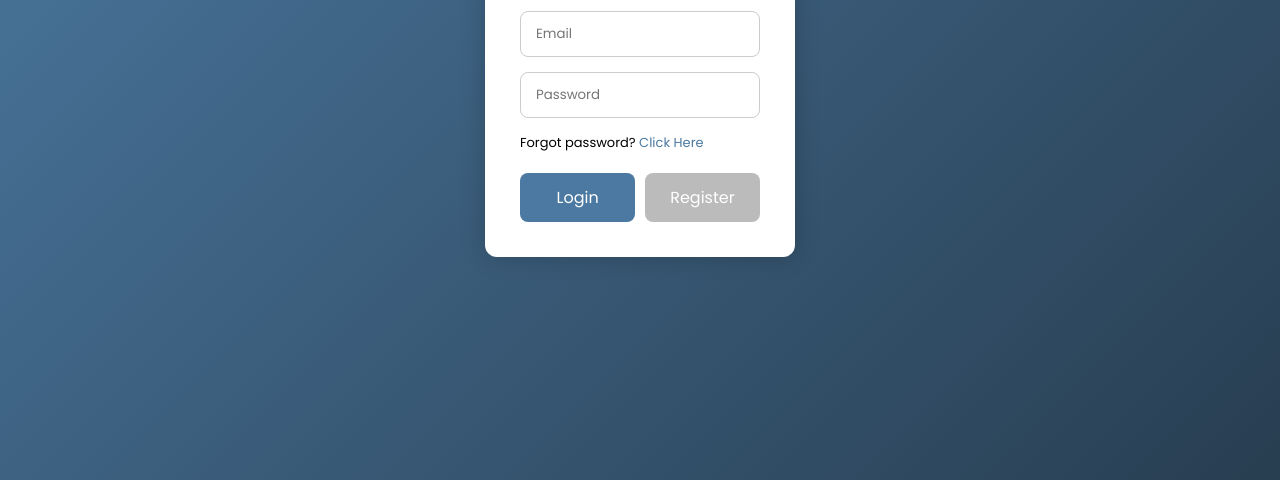
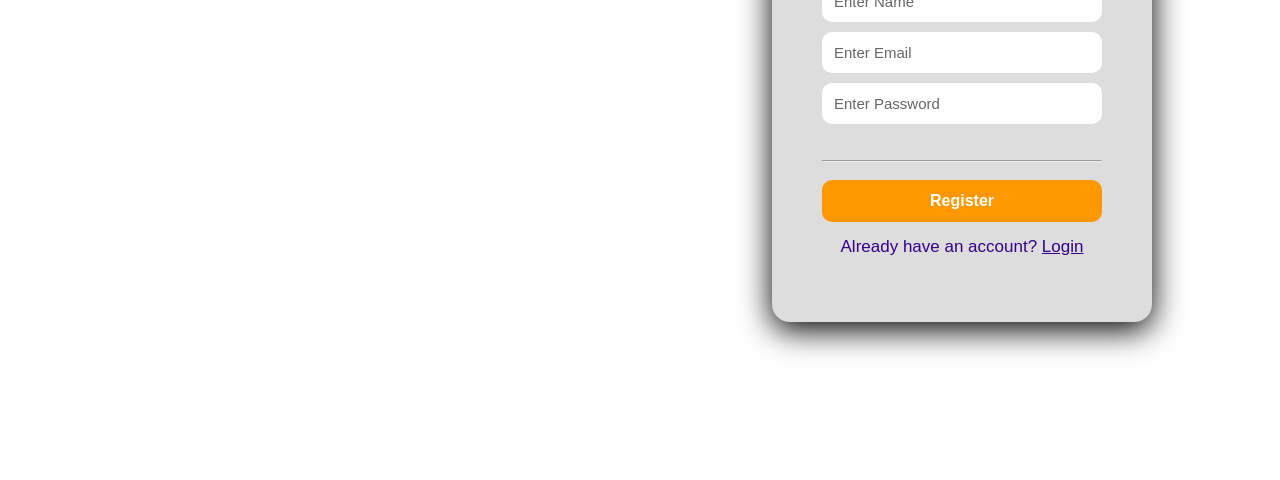
Before and after one commit to finalyearproject2612-cmyk/Commucode, a plain HTML site: page index.html in a window 1280 px wide. Shown: the part 320-800 px from the top of the page. Drawn offline with Linux system fonts and the light colour scheme.

Commit message:
Update index.html

```diff
--- a/index.html
+++ b/index.html
@@ -1,162 +1,160 @@
 <!DOCTYPE html>
 <html lang="en">
 <head>
-    <meta charset="UTF-8">
-    <meta name="viewport" content="width=device-width, initial-scale=1.0">
-    <title>Login & Register</title>
-    <link rel="stylesheet" href="style.css">
-  <style>
-    @import url('https://fonts.googleapis.com/css2?family=Poppins:wght@300;400;500;600&display=swap');
+<meta charset="UTF-8">
+<meta name="viewport" content="width=device-width, initial-scale=1.0">
+<title>SATSPANS</title>
 
+<!-- Firebase -->
+<script src="https://www.gstatic.com/firebasejs/8.10.1/firebase-app.js"></script>
+<script src="https://www.gstatic.com/firebasejs/8.10.1/firebase-auth.js"></script>
+<script src="https://www.gstatic.com/firebasejs/8.10.1/firebase-database.js"></script>
+
+<script>
+ const firebaseConfig = {
+    apiKey: "AIzaSyCfBZwY3GDSOTMuRf-oXdjhrd8C0ErbgLg",
+    authDomain: "commucode-851dd.firebaseapp.com",
+    projectId: "commucode-851dd",
+    storageBucket: "commucode-851dd.firebasestorage.app",
+    messagingSenderId: "435424389770",
+    appId: "1:435424389770:web:953b3e1e9912b80bc41b73",
+    measurementId: "G-PV6BYY0FLY"
+  };
+firebase.initializeApp(firebaseConfig);
+</script>
+
+<!-- External Script -->
+<script defer src="script.js"></script>
+
+
+<!-- Modern Stylish CSS -->
+<style>
 * {
     margin: 0;
     padding: 0;
-    font-family: 'Poppins', sans-serif;
     box-sizing: border-box;
+    font-family: "Poppins", sans-serif;
 }
 
 body {
-    background: linear-gradient(135deg, #4b79a1, #283e51);
     height: 100vh;
+    background: #fff;
     display: flex;
     justify-content: center;
     align-items: center;
 }
 
-.container {
-    width: 350px;
-    padding: 20px;
+.authen {
+    width: 100%;
+    height: 70%; display: flex;
+    justify-content: right;
+    align-items: right;
+    margin-right:10%;
 }
 
-.form-box {
-    width: 100%;
-    background: #fff;
-    padding: 35px;
-    border-radius: 12px;
-    box-shadow: 0 0 25px rgba(0, 0, 0, 0.2);
+
+.content {
+    width: 380px;
+    background: rgba(255, 255, 255, 0.15);
+    padding: 50px;
+    margin-top: 20px;
+    border-radius: 18px;
+    backdrop-filter: blur(12px);
+    box-shadow: 0 8px 32px #000;
+    animation: fadeIn 0.8s ease-out;
+    background: #ddd;position:fixed;transition: 0.5s;}
+.content:hover{
+    box-shadow: 0 8px 32px #000;
+    border:2px solid blue;
+    transition: 0.5s;}
+@keyframes fadeIn {
+    from { opacity: 0; transform: translateY(10px); }
+    to { opacity: 1; transform: translateY(0); }
 }
 
-.form-box h1 {
+h2 {
     text-align: center;
-    margin-bottom: 25px;
+    margin-bottom: 50px;
+    color: #33018a;
+    font-size: 26px;
     font-weight: 600;
-    color: #333;
 }
 
-.input-group p {
-    font-size: 13px;
-    margin-top: 8px;
+form input {
+    width: 100%;
+    padding: 12px;
+    margin-top: 10px;
+    border-radius: 10px;
+    border: none;
+    outline: none;
+    font-size: 15px;
 }
 
-.input-group p a {
-    color: #4b79a1;
-    text-decoration: none;
+input::placeholder {
+    color: #666;
 }
 
-.input-field {
-    margin-bottom: 15px;
+.btnn {
+    width: 100%;
+    padding: 12px;
+    margin-top: 18px;
+    background: #ff9800;
+    border: none;
+    color: white;
+    font-size: 16px;
+    border-radius: 10px;
+    cursor: pointer;
+    transition: 0.3s ease;
+    font-weight: 600;
 }
 
-.input-field input {
-    width: 100%;
-    padding: 12px 15px;
-    border-radius: 8px;
-    border: 1px solid #ccc;
-    outline: none;
-    transition: 0.3s;
+
+.btnn:hover {
+    background: #ff6f00;
+    transform: scale(1.03);
 }
 
-.input-field input:focus {
-    border-color: #4b79a1;
-    box-shadow: 0 0 8px rgba(75, 121, 161, 0.3);
+.link,a {
+    text-align: center;
+    color: #33018a;
+    margin-top: 15px;
+    font-size: 17px;
 }
 
-.btn-field {
-    display: flex;
-    justify-content: space-between;
-    margin-top: 20px;
+.alert {
+    margin-top: 15px;
+    color: red;
+    font-weight: bold;
+    text-align: center;
 }
+</style>
 
-.btn-field button {
-    width: 48%;
-    padding: 12px;
-    border: none;
-    background: #4b79a1;
-    color: white;
-    border-radius: 8px;
-    font-size: 16px;
-    cursor: pointer;
-    transition: 0.3s;
-}
-
-.btn-field button.disable {
-    background: #bbbbbb;
-}
-
-.btn-field button:hover:not(.disable) {
-    background: #35516a;
-}
-
-#nameField {
-    display: none;
-}
-  </style>
 </head>
 <body>
 
-<div class="container">
 
-    <div class="form-box">
-
-        <h1 id="title">Login</h1>
-
-        <form>
-            <div class="input-group">
-                <div class="input-field" id="nameField">
-                    <input type="text" placeholder="Name">
-                </div>
-
-                <div class="input-field">
-                    <input type="email" placeholder="Email">
-                </div>
-
-                <div class="input-field">
-                    <input type="password" placeholder="Password">
-                </div>
-
-                <p>Forgot password? <a href="#">Click Here</a></p>
-            </div>
-
-            <div class="btn-field">
-                <button type="button" id="loginBtn">Login</button>
-                <button type="button" id="registerBtn" class="disable">Register</button>
-            </div>
-        </form>
-
-    </div>
+<main class="authen" id="authen">
+<div class="content">
+<div class="form" id="regform">
+<form method="POST" id="RegisterForm">
+<h2>Create Your Account</h2><hr><br>
+<input type="text" id="name" name="name" placeholder="Enter Name" required>
+<input type="email" id="email" name="email" placeholder="Enter Email" required>
+<input type="password" id="pass" name="pass" placeholder="Enter Password" required><br><br><br><hr>
+<button class="btnn" type="button" id="Register">Register</button>
+<div class="link">
+<span>Already have an account?</span>
+<a href="login.html">Login</a>
 </div>
+</form>
+<div class="alert" id="alert"></div>
+</div>
+</div>
+</main>
 
 
-<script>
-    let loginBtn = document.getElementById("loginBtn");
-    let registerBtn = document.getElementById("registerBtn");
-    let nameField = document.getElementById("nameField");
-    let title = document.getElementById("title");
 
-    registerBtn.onclick = function(){
-        nameField.style.display = "block";
-        title.innerHTML = "Register";
-        loginBtn.classList.add("disable");
-        registerBtn.classList.remove("disable");
-    }
 
-    loginBtn.onclick = function(){
-        nameField.style.display = "none";
-        title.innerHTML = "Login";
-        loginBtn.classList.remove("disable");
-        registerBtn.classList.add("disable");
-    }
-</script>
 
 </body>
 </html>
```
